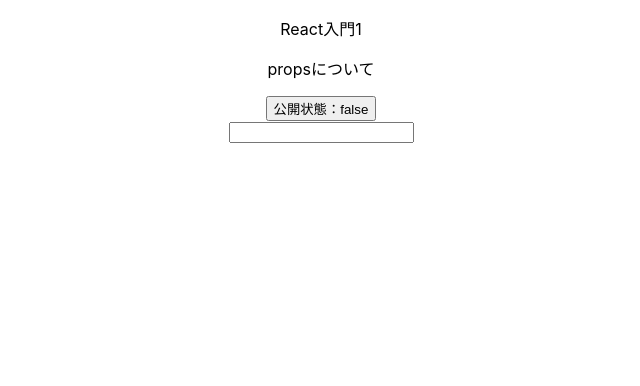
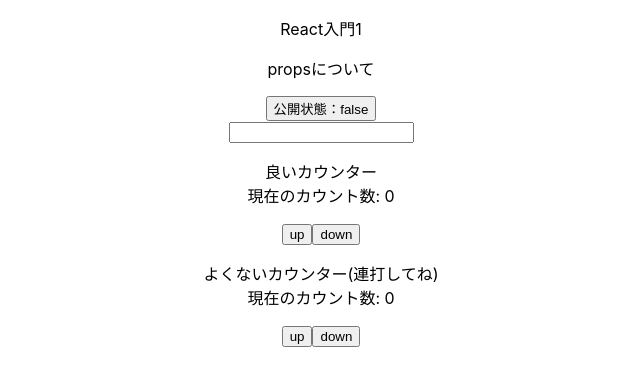
Before and after one commit to schnee25/react-basic, a React (Create React App) app: page / in a window 1280 px wide. Shown: the top 386 px of the page, without its empty margins (319-959 px from the left). Built offline with nearby package versions, Linux system fonts and the light colour scheme.

Commit message:
learn prevState

```diff
--- a/src/components/Article.jsx
+++ b/src/components/Article.jsx
@@ -1,5 +1,5 @@
 import React, { useState } from "react";
-import { Content, Title, PublishButton, TextInput } from "./index"; // 名前付きインポート
+import { Content, Title, PublishButton, TextInput, Counter, BadCounter } from "./index"; // 名前付きインポート
 
 const Article = (props) => {
   const [isPublished, setIsPublished] = useState(false);
@@ -22,6 +22,8 @@
       */}
       <br />
       <TextInput />
+      <Counter />
+      <BadCounter />
     </div>
   );
 };
--- /dev/null
+++ b/src/components/BadCounter.jsx
@@ -0,0 +1,27 @@
+import React, { useState } from "react";
+
+const BadCounter = () => {
+  const [count, setCount] = useState(0);
+
+  const countUp = () => {
+    // ここに重い処理があったとしたら
+    setTimeout(() => setCount(count + 1), 1000); //1000=1秒
+  };
+
+  const countDown = () => {
+    setCount(count - 1);
+  };
+  return (
+    <div>
+      <p>
+        よくないカウンター(連打してね)
+        <br />
+        現在のカウント数: {count}
+      </p>
+      <button onClick={countUp}>up</button>
+      <button onClick={countDown}>down</button>
+    </div>
+  );
+};
+
+export default BadCounter;
--- /dev/null
+++ b/src/components/Counter.jsx
@@ -0,0 +1,26 @@
+import React, { useState } from "react";
+
+const Counter = () => {
+  const [count, setCount] = useState(0);
+
+  const countUp = () => {
+    setTimeout(() => setCount((prevState) => prevState + 1), 1000);
+  };
+
+  const countDown = () => {
+    setCount((prevState) => prevState - 1);
+  };
+  return (
+    <div>
+      <p>
+        良いカウンター
+        <br />
+        現在のカウント数: {count}
+      </p>
+      <button onClick={countUp}>up</button>
+      <button onClick={countDown}>down</button>
+    </div>
+  );
+};
+
+export default Counter;
--- a/src/components/index.js
+++ b/src/components/index.js
@@ -3,3 +3,5 @@
 export { default as Title } from "./Title";
 export { default as PublishButton } from "./PublishButton";
 export { default as TextInput } from "./TextInput";
+export { default as Counter } from "./Counter";
+export { default as BadCounter } from "./BadCounter";
```
